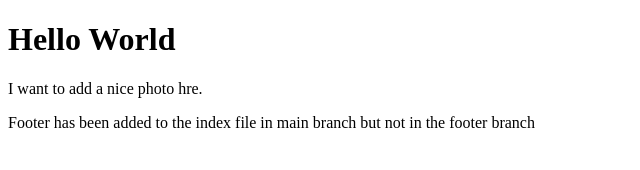
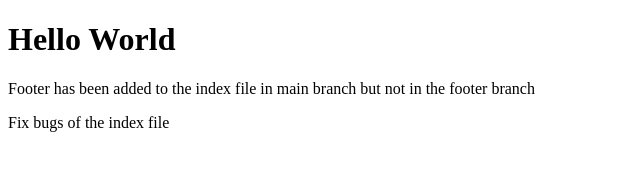
Before and after one commit to The-BlackShadoww/git-github, a plain HTML site: page index.html in a window 1280 px wide. Shown: the whole page, without its empty margins (0-640 px from the left). Drawn offline with Linux system fonts and the light colour scheme.

Commit message:
updated index file

```diff
--- a/index.html
+++ b/index.html
@@ -7,11 +7,10 @@
     </head>
     <body>
         <h1>Hello World</h1>
-        <p>I want to add a nice photo hre.</p>
         <p>
             Footer has been added to the index file in main branch but not in
             the footer branch
         </p>
-
+        <div>Fix bugs of the index file</div>
     </body>
 </html>
```
